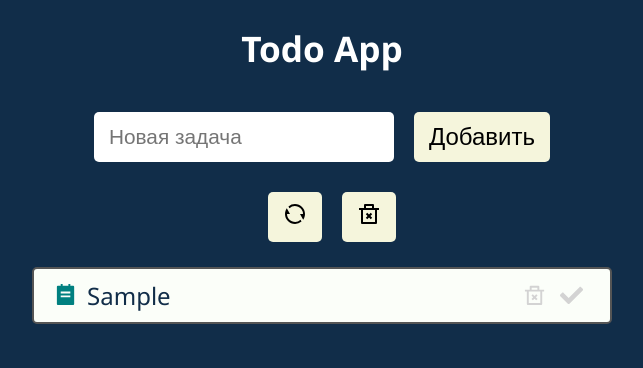
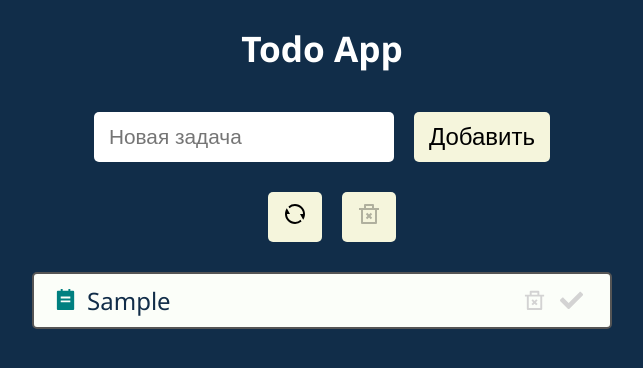
Before and after one commit to Butterzzz/todo-app-v2, a React (Create React App) app: page / in a window 1280 px wide. Both pictures are taken after typing "Sample" into the empty fields and a click on the button "Добавить". Shown: the top 368 px of the page, without its empty margins (318-961 px from the left). Built offline with nearby package versions, Linux system fonts and the light colour scheme.

Commit message:
feat: disable the delete completed tasks button

```diff
--- a/src/App.js
+++ b/src/App.js
@@ -37,11 +37,14 @@ function App() {
     setTodos(todos.filter((todo) => !todo.isComplited))
   }
 
+  const completedTodosCount = todos.filter((todo) => todo.isComplited).length
+
   return (
     <div className="App">
       <h1>Todo App</h1>
       <TodoForm addTodo={addTodoHandler} />
       {!!todos.length > 0 && <TodosActions
+        complitedTodosExist={!!completedTodosCount}
         resetTodos={resetTodoHandler}
         deleteComplitedTodos={deleteCompletedTpdpsHandler}
       />}
--- a/src/components/Todos/TodosActions.js
+++ b/src/components/Todos/TodosActions.js
@@ -1,12 +1,13 @@
 import { RiDeleteBin2Line, RiRefreshLine } from "react-icons/ri";
 import Button from "../UI/Button";
+import styles from './TodosActions.module.css';
 
-function TodosActions({ resetTodos, deleteComplitedTodos }) {
+function TodosActions({ resetTodos, deleteComplitedTodos, complitedTodosExist }) {
     return (
-        <>
+        <div className={styles.todosActionsContainer}>
             <Button title="Очистить задачи" onClick={resetTodos}><RiRefreshLine /></Button>
-            <Button title="Удалить выполненные задачи" onClick={deleteComplitedTodos}>< RiDeleteBin2Line /></Button>
-        </>
+            <Button title="Удалить выполненные задачи" onClick={deleteComplitedTodos} disabled={!complitedTodosExist}>< RiDeleteBin2Line /></Button>
+        </div>
     )
 }
 
--- a/src/components/Todos/TodosActions.module.css
+++ b/src/components/Todos/TodosActions.module.css
@@ -0,0 +1,3 @@
+.todosActionsContainer {
+    margin: 5px;
+}
```
